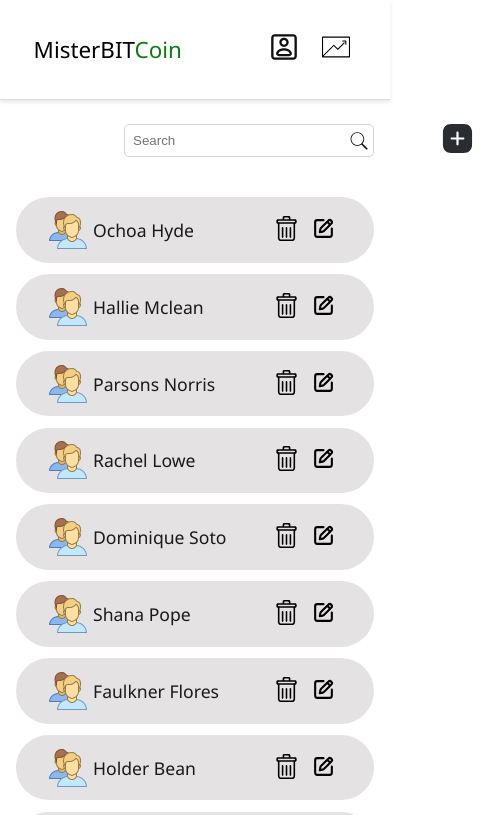
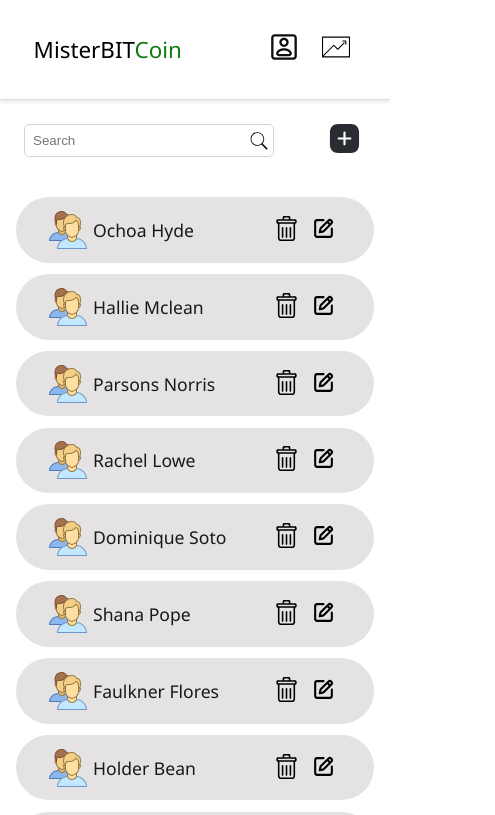
Before and after one commit to omerKaduri1/MisterBitcoin, a Vue app: page /contact in a window 390 px wide. Shown: the top 815 px of the page, 495 px wide, since content can reach past the window. Built offline with nearby package versions, Linux system fonts and the light colour scheme.

Commit message:
Fix details and index pages layout for mobile

```diff
--- a/src/cmps/ContactFilter.vue
+++ b/src/cmps/ContactFilter.vue
@@ -42,6 +42,9 @@ export default {
   align-items: center;
   position: relative;
   width: fit-content;
+  @media (max-width:600px) {
+    margin-inline-start: 1.5em;
+  }
 
   svg {
     position: absolute;
--- a/src/views/ContactDetails.vue
+++ b/src/views/ContactDetails.vue
@@ -111,6 +111,10 @@ export default {
   flex-direction: column;
   align-items: center;
 
+  @media (max-width: 600px) {
+    margin-inline: 1.5em;
+  }
+
   .contact-info {
     display: flex;
     flex-direction: column;
--- a/src/views/ContactIndex.vue
+++ b/src/views/ContactIndex.vue
@@ -74,7 +74,7 @@ export default {
     @media (max-width: 600px) {
       .add-btn {
         padding-inline-start: 5px;
-        margin-inline: 1em;
+        margin-inline-end: 1em;
       }
     }
   }
```
Also changed, not shown: 10 other files (tests, documents, lock files or other folders).
